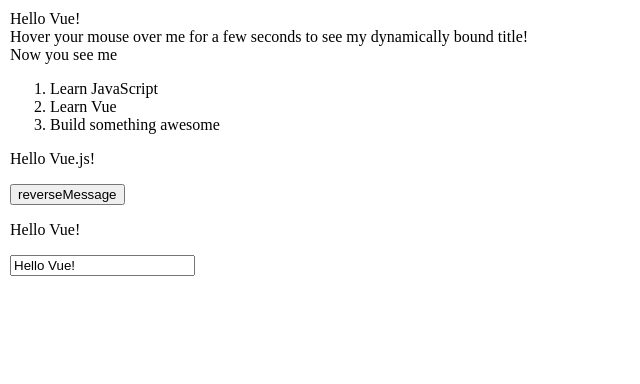
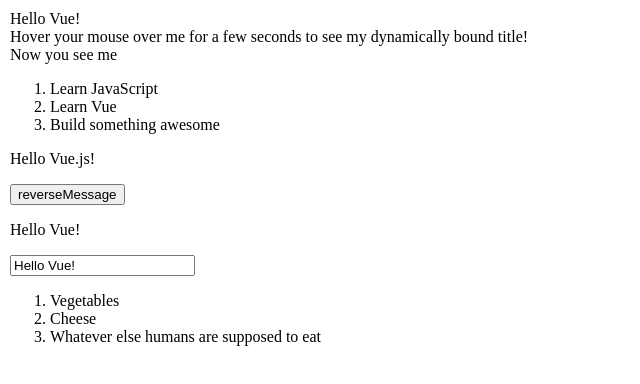
Before and after one commit to interceptor128/vue_study, a plain HTML site: page index.html in a window 1280 px wide. Shown: the whole page, without its empty margins (0-640 px from the left). Drawn offline with nearby package versions, Linux system fonts and the light colour scheme.

Commit message:
app7 add

```diff
--- a/index.html
+++ b/index.html
@@ -31,6 +31,15 @@
             <p>{{ message }}</p>
             <input v-model="message">
         </div>
+        <div id="app-7">
+            <ol>
+                <todo-item
+                    v-for="item in groceryList"
+                    v-bind:todo="item"
+                    v-bind:key="item.id"
+                ></todo-item>
+            </ol>
+        </div>
         <script src="index.js"></script>
     </body>
 </html>
--- a/index.js
+++ b/index.js
@@ -43,3 +43,19 @@
     message: 'Hello Vue!'
   }
 })
+
+Vue.component('todo-item', {
+  props: ['todo'],
+  template: '<li>{{ todo.text }}</li>'
+})
+
+var app7 = new Vue({
+  el: '#app-7',
+  data: {
+    groceryList: [
+      { id: 0, text: 'Vegetables' },
+      { id: 1, text: 'Cheese' },
+      { id: 2, text: 'Whatever else humans are supposed to eat' }
+    ]
+  }
+})
```
